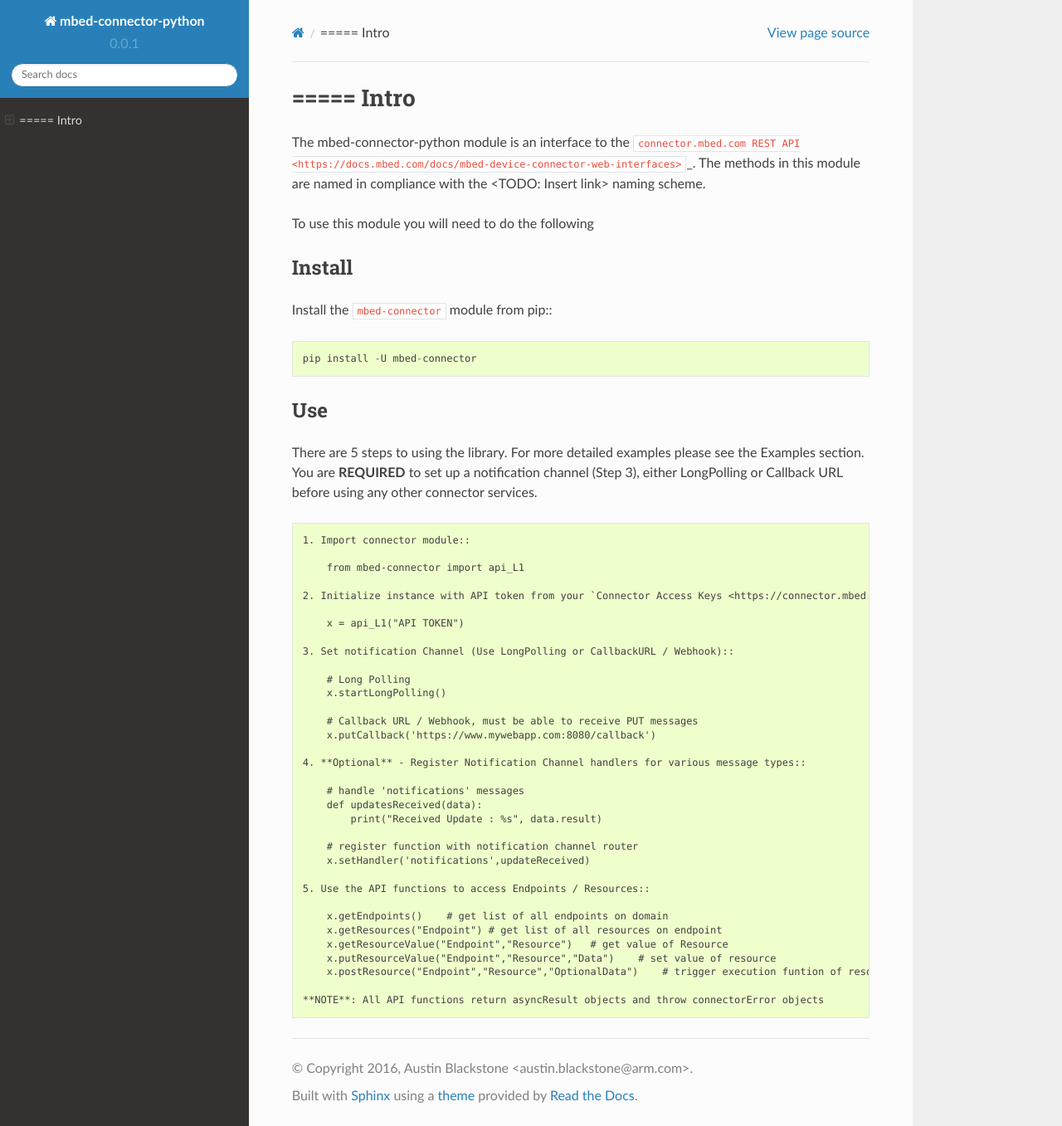
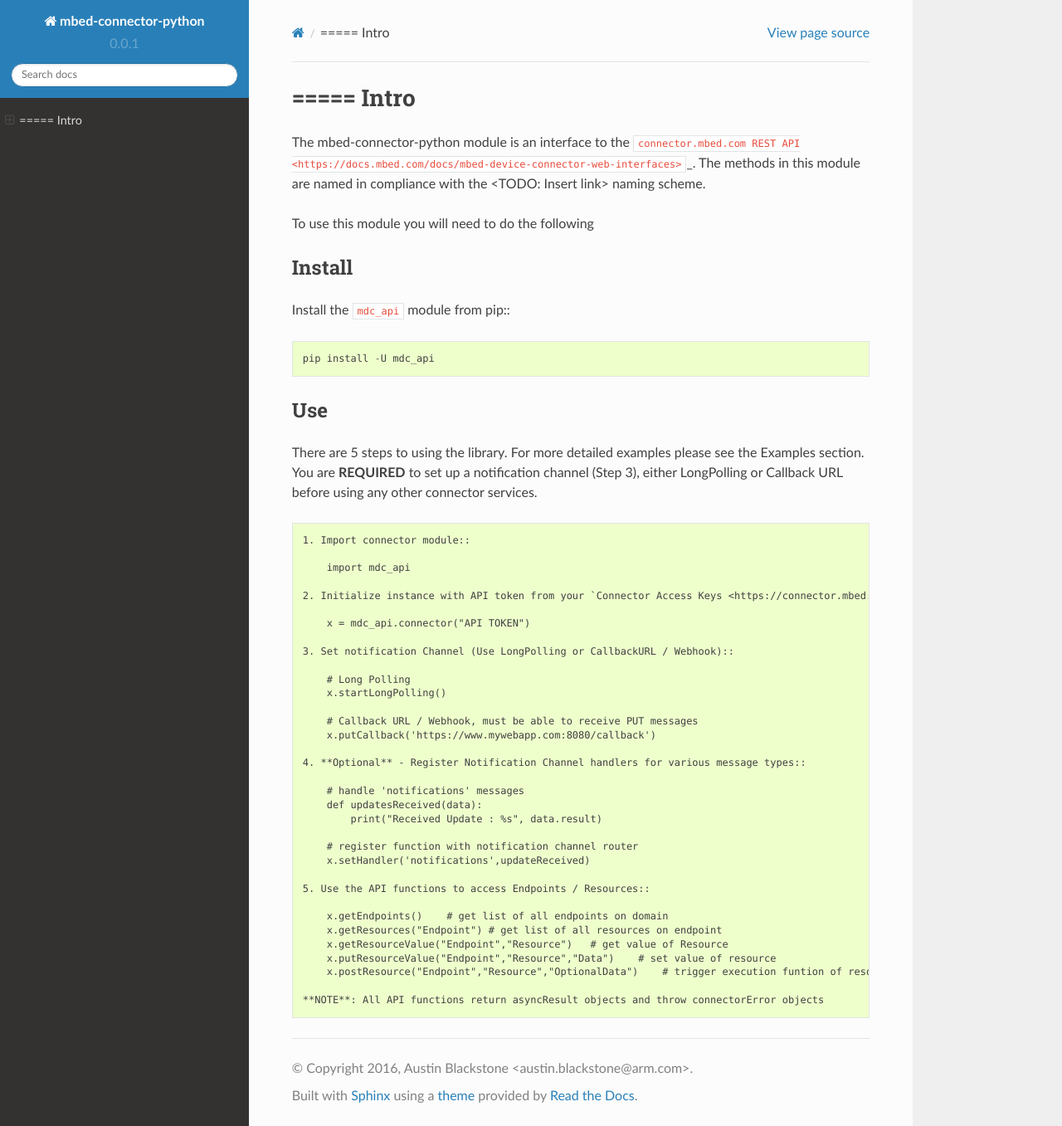
Before and after one commit to PelionIoT/mbed-connector-api-python, a Sphinx documentation site: the page built from docs/source/intro.md, in a window 1280 px wide and 1357 px high. Shown: the whole window at 83% size. Built offline with Sphinx 7.4.7 and the Read the Docs theme 2.0.0, drawn with Linux system fonts in a browser that asks for light colours.

Commit message:
updating documentation to be inline with name changes

```diff
--- a/docs/source/intro.md
+++ b/docs/source/intro.md
@@ -9,9 +9,9 @@
 
 Install
 -------
-Install the ``mbed-connector`` module from pip::
+Install the ``mdc_api`` module from pip::
 
-    pip install -U mbed-connector
+    pip install -U mdc_api
 
 Use
 ---
@@ -20,11 +20,11 @@
 
     1. Import connector module::
 
-        from mbed-connector import api_L1
+        import mdc_api
 
     2. Initialize instance with API token from your `Connector Access Keys <https://connector.mbed.com/#accesskeys>`_::
 
-        x = api_L1("API TOKEN")
+        x = mdc_api.connector("API TOKEN")
 
     3. Set notification Channel (Use LongPolling or CallbackURL / Webhook)::
 
```
Also changed, not shown: docs/source/api.md (+4 -4 lines), docs/source/examples.md (+1 -1 lines), 1 other file.
